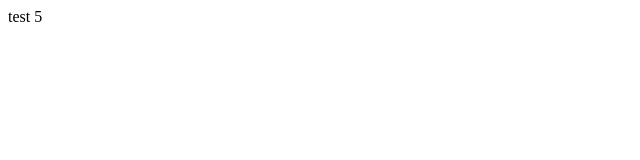
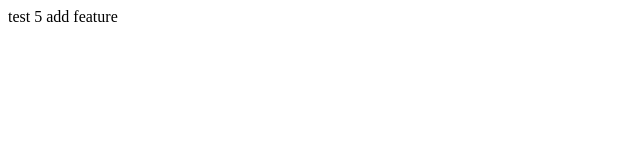
Before and after one commit to Thitipong-b/testgitbranching, a plain HTML site: page index.html in a window 1280 px wide. Shown: the full height of the page, 0-640 px from the left. Drawn offline with Linux system fonts and the light colour scheme.

Commit message:
Update index.html

```diff
--- a/index.html
+++ b/index.html
@@ -5,5 +5,6 @@
 </head>
 <body>
 	test 5
+	add feature
 </body>
 </html>
```
